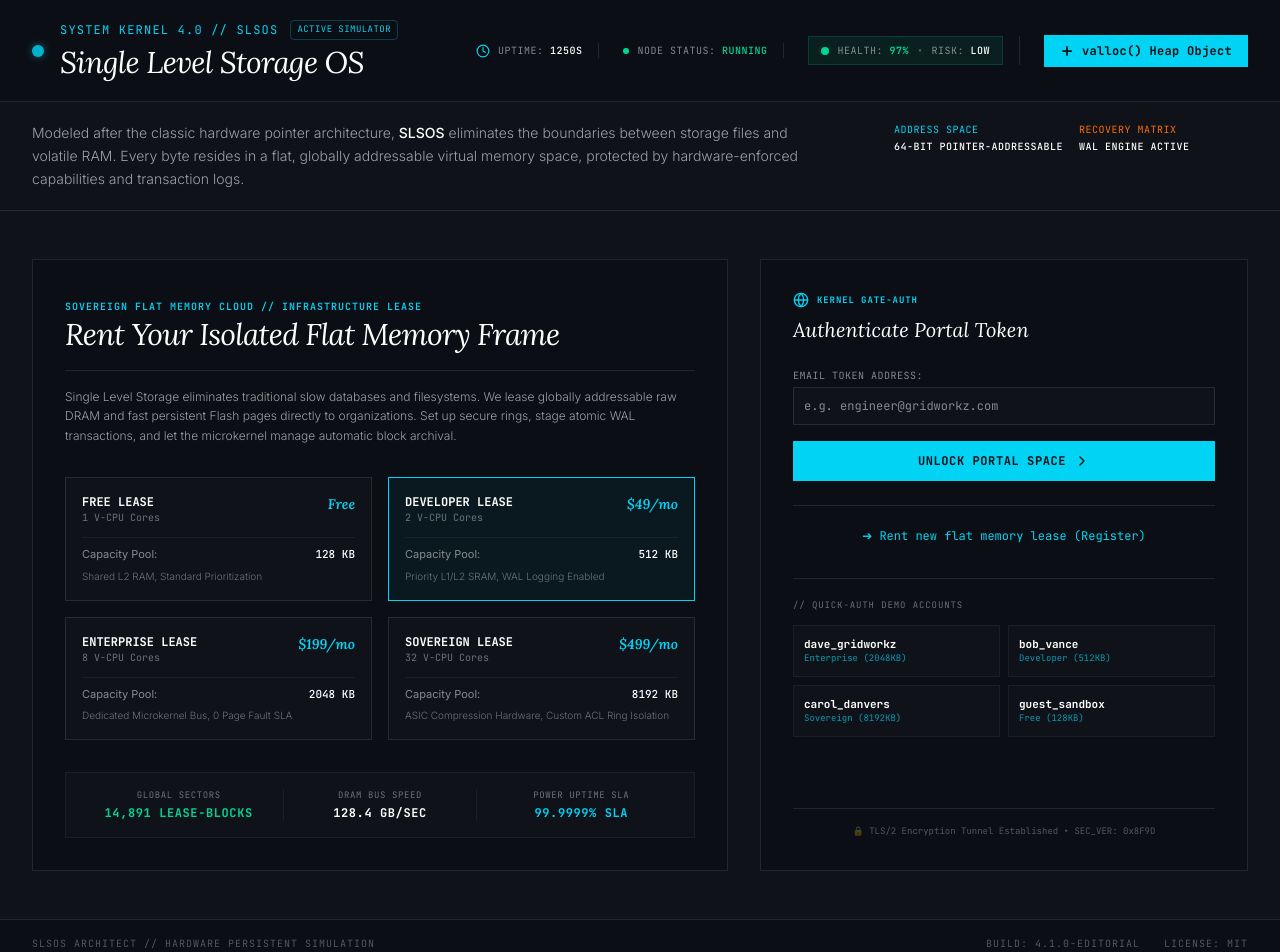
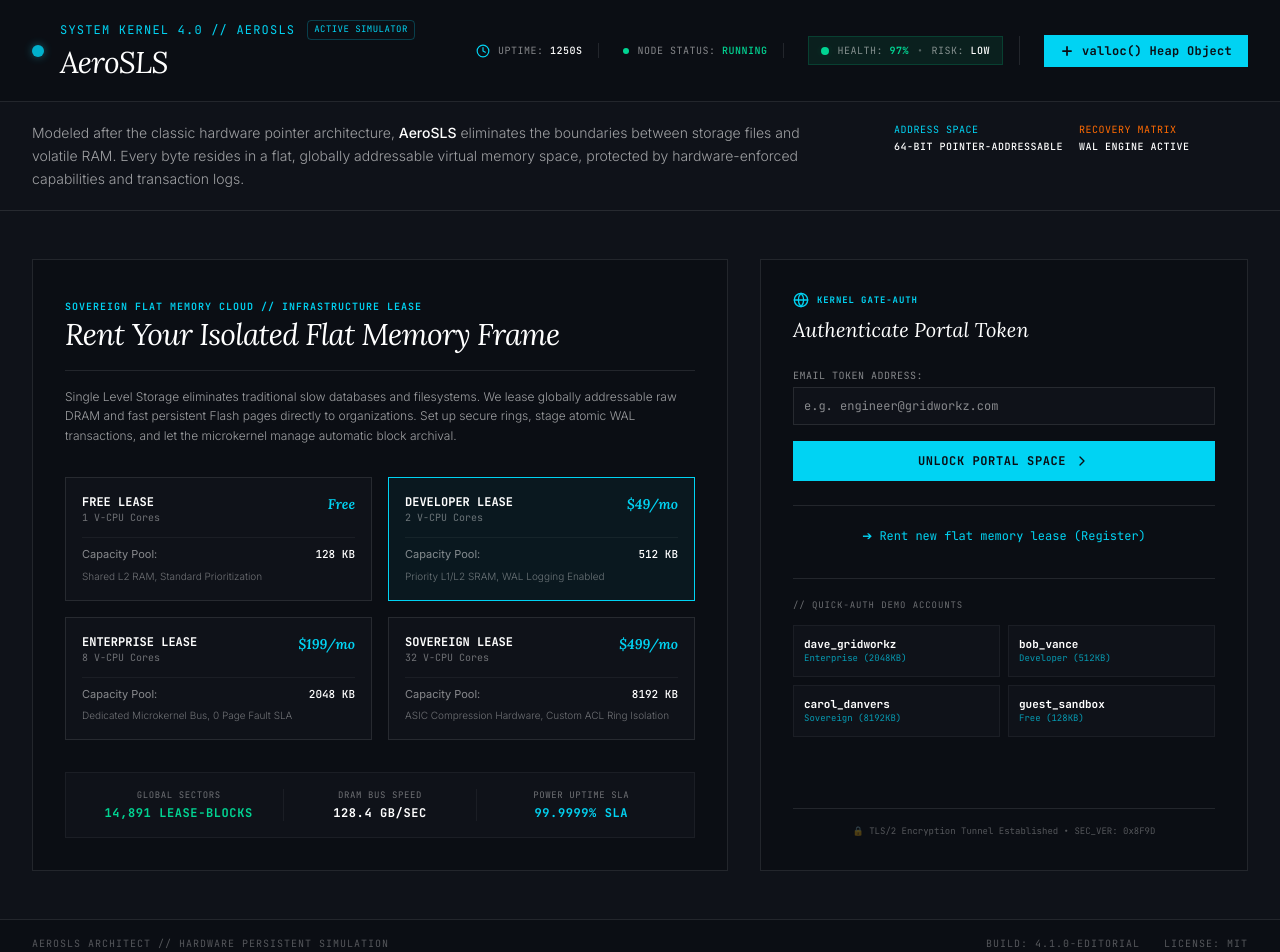
Before and after one commit to kubeworkz/slsos-sim, a React (Vite) app: page / in a window 1280 px wide. Shown: the top 952 px of the page. Built offline with nearby package versions, Linux system fonts and the light colour scheme.

Commit message:
brand: replace SLSOS/SLS-OS/SLS OS with AeroSLS throughout Navigator UI

```diff
--- a/index.html
+++ b/index.html
@@ -3,7 +3,7 @@
   <head>
     <meta charset="UTF-8" />
     <meta name="viewport" content="width=device-width, initial-scale=1.0" />
-    <title>Single Level Storage OS Simulator</title>
+    <title>AeroSLS Navigator</title>
   </head>
   <body>
     <div id="root"></div>
--- a/src/App.tsx
+++ b/src/App.tsx
@@ -1064,13 +1064,13 @@ export default function App() {
           <div className="w-3 h-3 bg-cyan-400 rounded-full animate-pulse shadow-[0_0_8px_rgba(34,211,238,0.5)]"></div>
           <div>
             <div className="flex items-center gap-3">
-              <span className="font-mono text-xs tracking-widest text-cyan-400 uppercase">System Kernel 4.0 // SLSOS</span>
+              <span className="font-mono text-xs tracking-widest text-cyan-400 uppercase">System Kernel 4.0 // AeroSLS</span>
               <span className="text-[9px] font-mono border border-cyan-400/25 text-cyan-400 px-1.5 py-0.5 rounded uppercase tracking-wider">
                 Active Simulator
               </span>
             </div>
             <h1 className="text-3xl font-serif italic text-white tracking-tight leading-tight mt-1 flex items-center gap-2">
-              Single Level Storage OS
+              AeroSLS
             </h1>
             {currentPortalUser && (
               <div className="flex items-center gap-1.5 mt-1 font-mono text-[10px] text-cyan-400 uppercase tracking-widest">
@@ -1115,7 +1115,7 @@ export default function App() {
       {/* 2. SUB-HERO EXPLANATORY STRIP (EDITORIAL SIGNATURE PANEL) */}
       <div className="bg-[#0F1219] border-b border-white/10 px-8 py-5 flex flex-col lg:flex-row justify-between gap-6">
         <p className="text-sm font-light text-white/60 leading-relaxed max-w-3xl">
-          Modeled after the classic hardware pointer architecture, <span className="text-white font-medium">SLSOS</span> eliminates the boundaries between storage files and volatile RAM. Every byte resides in a flat, globally addressable virtual memory space, protected by hardware-enforced capabilities and transaction logs.
+          Modeled after the classic hardware pointer architecture, <span className="text-white font-medium">AeroSLS</span> eliminates the boundaries between storage files and volatile RAM. Every byte resides in a flat, globally addressable virtual memory space, protected by hardware-enforced capabilities and transaction logs.
         </p>
         <div className="grid grid-cols-2 gap-4 text-[10px] font-mono tracking-wider uppercase text-white/40">
           <div>
@@ -1254,7 +1254,7 @@ export default function App() {
 
       {/* FOOTER */}
       <footer className="h-12 bg-[#0B0E14] border-t border-white/10 flex items-center justify-between px-8 text-[10px] font-mono text-white/30 tracking-widest uppercase">
-        <div>SLSOS ARCHITECT // HARDWARE PERSISTENT SIMULATION</div>
+        <div>AeroSLS ARCHITECT // HARDWARE PERSISTENT SIMULATION</div>
         <div className="flex gap-6">
           <span>Build: 4.1.0-EDITORIAL</span>
           <span>License: MIT</span>
--- a/src/components/SlsAiCoprocessor.tsx
+++ b/src/components/SlsAiCoprocessor.tsx
@@ -19,7 +19,7 @@ export default function SlsAiCoprocessor({
   const [chatHistory, setChatHistory] = useState<{ sender: "user" | "coprocessor"; text: string }[]>([
     {
       sender: "coprocessor",
-      text: `Welcome to the Single Level Storage OS AI Co-Processor. I am running with **Gemini Pro (Thinking Mode: HIGH)** to analyze virtual address states, database pointer architectures, and microkernel logs.\n\nAsk me anything, or select one of the core OS concept templates below to begin!`
+      text: `Welcome to the AeroSLS AI Co-Processor. I am running with **Gemini Pro (Thinking Mode: HIGH)** to analyze virtual address states, database pointer architectures, and microkernel logs.\n\nAsk me anything, or select one of the core OS concept templates below to begin!`
     }
   ]);
   const [isLoading, setIsLoading] = useState(false);
@@ -76,7 +76,7 @@ export default function SlsAiCoprocessor({
       // Gather system state telemetry to supply as context
       const telemetryContext = `
 Active System Telemetry:
-- Operating System: SLS-OS Simulator (Single Level Storage OS)
+- Operating System: AeroSLS Simulator (AeroSLS)
 - Current Active Security Profile: ${activeUser}
 - Total Heap Objects: ${objects.length}
 - Object Catalog: ${JSON.stringify(objects.map(o => ({ name: o.name, type: o.type, addr: o.startAddress, tier: o.tier, sizePages: o.sizePages })))}
@@ -200,7 +200,7 @@ Please provide a highly detailed, architecturally accurate, and professional res
             </div>
             <button
               onClick={() => setChatHistory([
-                { sender: "coprocessor", text: "Chat history cleared. How can I assist you with SLS OS architecture analysis?" }
+                { sender: "coprocessor", text: "Chat history cleared. How can I assist you with AeroSLS architecture analysis?" }
               ])}
               className="font-mono text-[9px] tracking-widest uppercase text-white/40 hover:text-white border border-white/10 hover:border-white/25 px-2.5 py-1.5 cursor-pointer transition-colors"
             >
--- a/src/components/SlsDeepThinkingQuery.tsx
+++ b/src/components/SlsDeepThinkingQuery.tsx
@@ -103,7 +103,7 @@ export default function SlsDeepThinkingQuery({
     try {
       // Build full system context to feed to Gemini
       const memoryContext = {
-        architecture: "Single Level Storage OS (Flat Memory Space, Zero Filesystem, Direct Pointers)",
+        architecture: "AeroSLS (Flat Memory Space, Zero Filesystem, Direct Pointers)",
         metrics: {
           totalAllocatedPages: systemMetrics.totalAllocatedPages,
           pageFaultCount: systemMetrics.pageFaultCount,
@@ -130,7 +130,7 @@ export default function SlsDeepThinkingQuery({
       };
 
       const systemInstruction = `You are the Google Deep Thinking Data Query Engine for the Single Level Storage (SLS) operating system.
-In an SLS OS, there are NO files, NO folders, and NO hierarchical file systems. Everything resides in a unified flat 64-bit virtual address space.
+In an AeroSLS, there are NO files, NO folders, and NO hierarchical file systems. Everything resides in a unified flat 64-bit virtual address space.
 Furthermore, there is NO relational SQL engine. Queries are executed directly against memory pages and pointers using cognitive deep-thinking reasoning.
 
 Analyze the user's natural language query using the provided active system memory space telemetry.
--- a/src/components/SlsSecurityDashboard.tsx
+++ b/src/components/SlsSecurityDashboard.tsx
@@ -108,7 +108,7 @@ export default function SlsSecurityDashboard({
             Security Context Simulator
           </h3>
           <p className="text-white/60 text-xs font-light leading-relaxed mb-6">
-            In an SLS OS, pointer manipulation is hardware-restricted. The memory subsystem checks credentials directly upon address load.
+            In an AeroSLS, pointer manipulation is hardware-restricted. The memory subsystem checks credentials directly upon address load.
           </p>
 
           <div className="space-y-6">
--- a/src/types/sls.ts
+++ b/src/types/sls.ts
@@ -1,4 +1,4 @@
-// SLS OS Type Definitions for Visualizer and Simulator
+// AeroSLS Type Definitions for Visualizer and Simulator
 
 export enum SlsObjectType {
   DB_TABLE = "DB_TABLE",
```
